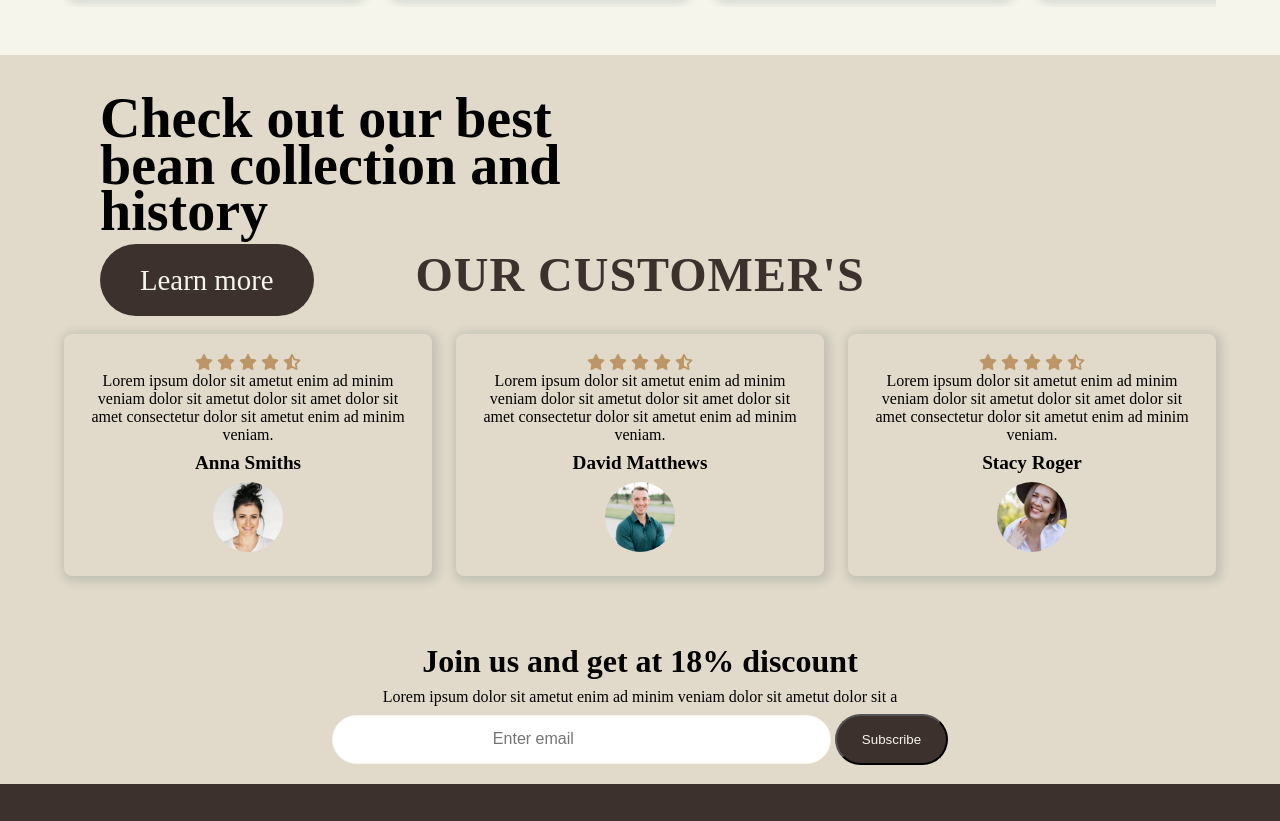
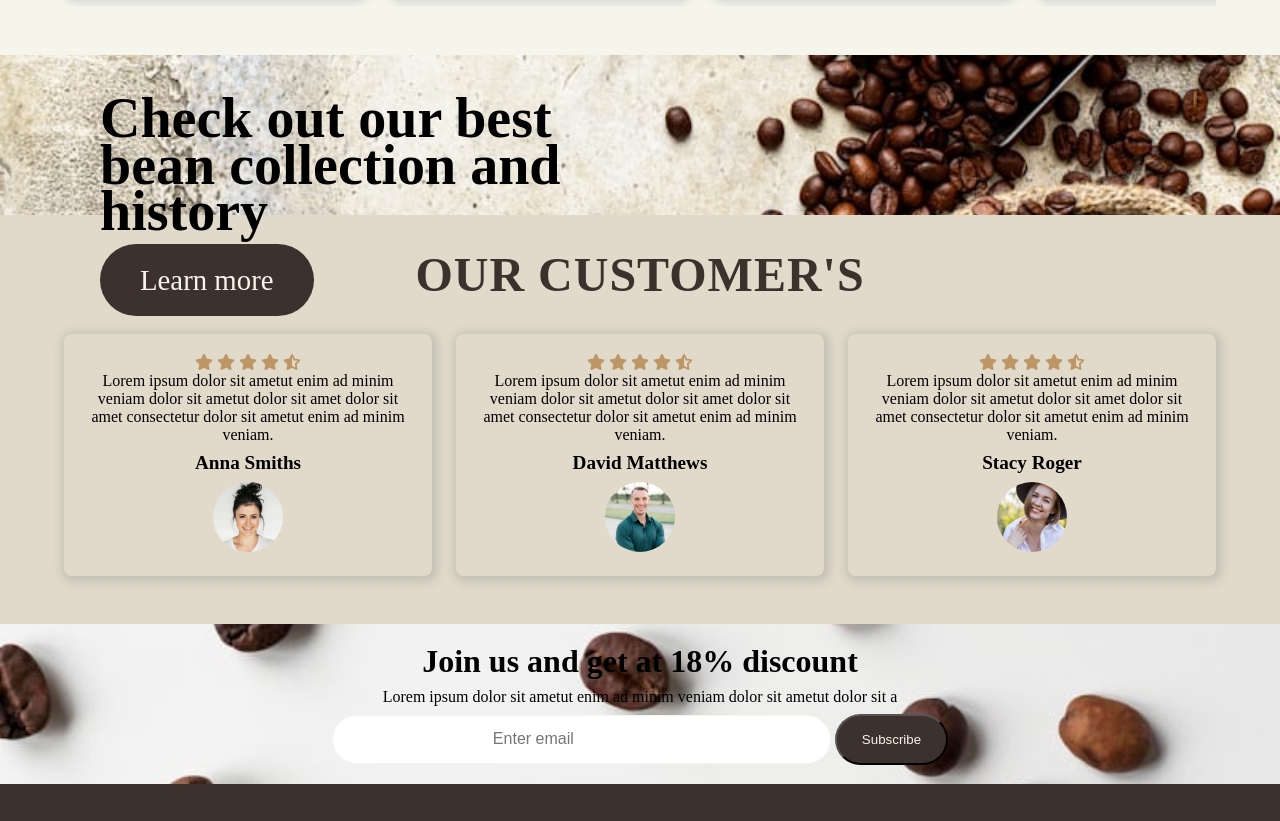
Before and after one commit to fauz-del/Coffee-Website-, a plain HTML site: page index.html in a window 1280 px wide. Shown: the part 1640-2461 px from the top of the page. Drawn offline with Linux system fonts and the light colour scheme.

Commit message:
Update style.css

```diff
--- a/style.css
+++ b/style.css
@@ -139,7 +139,7 @@ header.shadow {
 .home {
   width: 100%;
   height: 35vh;
-  background: url("/Coffee Cafe/img/latte2.jpeg");
+  background: url("Images/latte2.jpeg");
   background-repeat: no-repeat;
   background-size: cover;
   background-position: center;
@@ -311,7 +311,7 @@ header.shadow {
 .about {
   width: 100%;
   height: 20vh;
-  background: url("/Coffee Cafe/img/coffeebean.jpeg");
+  background: url("Images/coffeebean.jpeg");
   background-repeat: no-repeat;
   background-size: cover;
   background-position: center;
@@ -390,7 +390,7 @@ header.shadow {
   align-items: center;
   width: 100%;
   height: 20vh;
-  background: url("/Coffee Cafe/img/scatteredbean.jpeg");
+  background: url("Images/scatteredbean.jpeg");
   background-repeat: no-repeat;
   background-size: cover;
   background-position: center;
```
